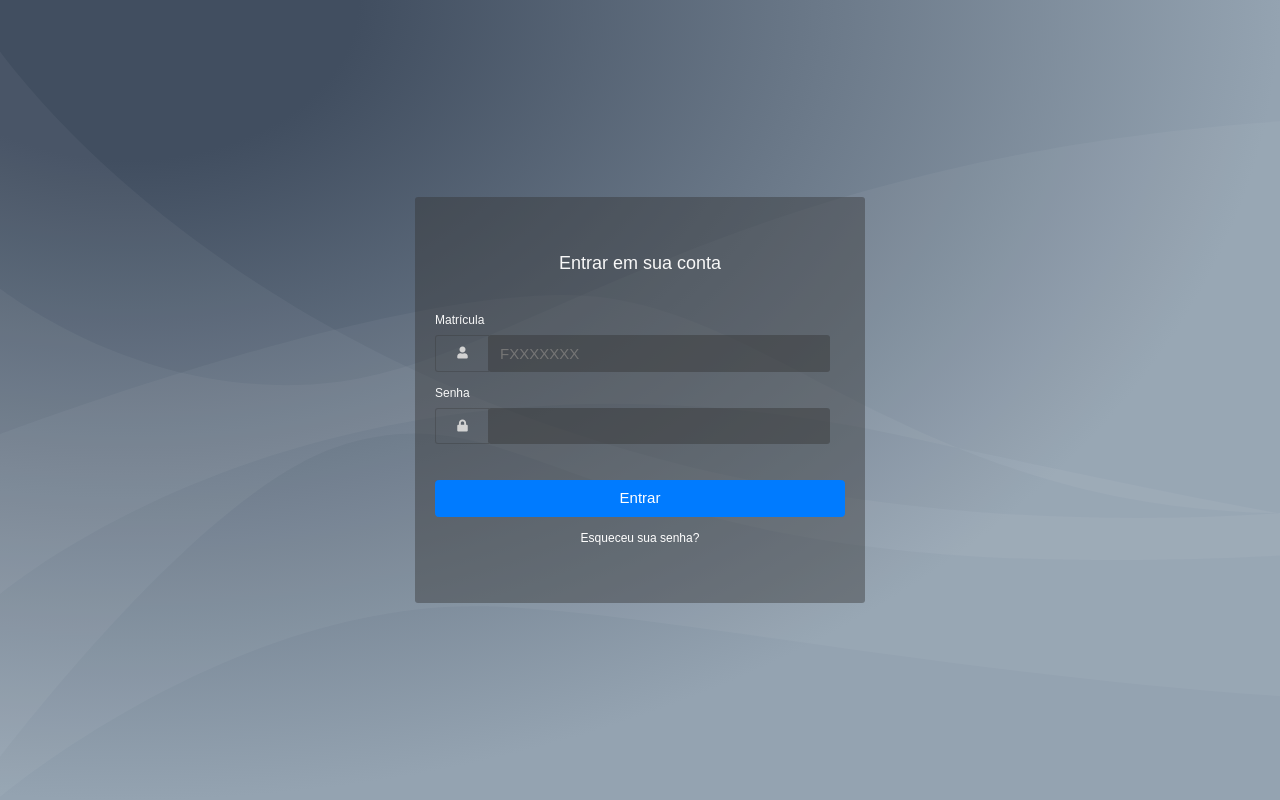
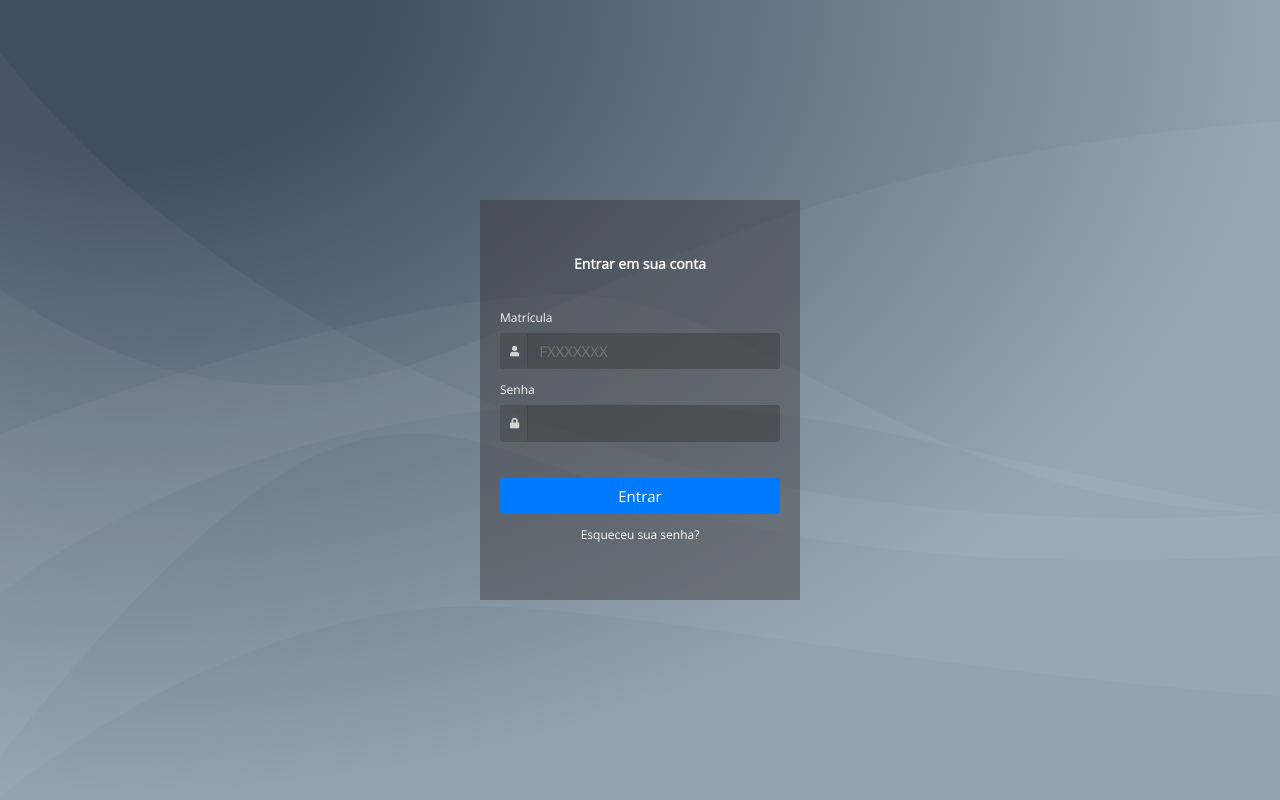
Before and after one commit to rsferreira08/siscabb, a PHP site: page / in a window 1280 px wide. Run offline with PHP 8.4, Linux system fonts and the light colour scheme.

Commit message:
login updates

```diff
--- a/assets/css/login.css
+++ b/assets/css/login.css
@@ -2,8 +2,7 @@ html,
 body {
 	height: 100%;
 	font-size: 12px;
-  font-family: sans-serif;
-  font-weight: 300;
+	font-family: "Open Sans", sans-serif;
 }
 
 body {
@@ -18,6 +17,11 @@ body {
 	background-size: cover;
 }
 
+.header {
+	font-weight: 600;
+	font-size: 14px;
+}
+
 input {
 	border: none !important;
     color: #f8f8f8 !important;
@@ -26,12 +30,12 @@ input {
 
 span>i {
 	color: rgb(210,210,210) !important;
-	width: 35px;
+	/*width: 35px;*/
 }
 
 .form-login {
 	width: 100%;
-	max-width: 450px;
+	/*max-width: 350px;*/
 	padding: 20px;
 	margin: auto;
 	color: #f8f8f8;
@@ -40,6 +44,6 @@ span>i {
 
 span {
 	border-right: none !important;
-	border-color: rgba(51,51,51,0.3) !important;
-	background-color: transparent !important;
+	border-color: transparent !important;
+	background-color: rgba(51,51,51,0.3) !important;
 }
--- a/index.php
+++ b/index.php
@@ -5,31 +5,32 @@
 	<link rel="stylesheet" type="text/css" href="assets/css/bootstrap.css">
 	<link rel="stylesheet" type="text/css" href="assets/css/fontawesome-all.css">
 	<link rel="stylesheet" type="text/css" href="assets/css/login.css">
+	<link href="https://fonts.googleapis.com/css?family=Open+Sans" rel="stylesheet">
 </head>
 <body>
-	<div class="form-login rounded">
-		<h4 class="text-center mt-5">Entrar em sua conta</h4>
+	<div class="form-login col-sm-3">
+		<h4 class="text-center mt-5 header">Entrar em sua conta</h4>
 		<form method="get">
 			<div class="mt-5">
 		    	<label for="matricula">Matrícula</label>
 		    	<div class="input-group">
-		        	<div class="input-group-prepend login-prepend">
-		        		<span class="input-group-text" id="inputGroupPrepend"><i class="fas fa-user"></i></span>
+		        	<div class="input-group-prepend">
+		        		<span class="input-group-text" id="inputGroupPrepend"><i class="fas fa-sm fa-user"></i></span>
 		        	</div>
-		        	<input type="text" class="form-control-lg col-lg-10 rounded" id="matricula" placeholder="FXXXXXXX" aria-describedby="inputGroupPrepend" required>
+		        	<input type="text" class="form-control-lg col rounded" id="matricula" placeholder="FXXXXXXX" aria-describedby="inputGroupPrepend" required>
 		      	</div>
 		    </div>
 			<div class="mt-3">
 		    	<label for="senha">Senha</label>
 		    	<div class="input-group">
 		        	<div class="input-group-prepend login-prepend">
-		        		<span class="input-group-text" id="inputGroupPrepend"><i class="fas fa-lock"></i></span>
+		        		<span class="input-group-text" id="inputGroupPrepend"><i class="fas fa-sm fa-lock"></i></span>
 		        	</div>
-		        	<input type="password" class="form-control-lg col-lg-10 rounded" id="senha" aria-describedby="inputGroupPrepend" required>
+		        	<input type="password" class="form-control-lg col rounded" id="senha" aria-describedby="inputGroupPrepend" required>
 		      	</div>
 		    </div>
 			<div class="form-group mt-5 mb-5">
-				<button class="btn btn-lg btn-primary col-lg-12 mb-3">Entrar</button>
+				<button class="btn btn-lg btn-primary col-sm-12 mb-3">Entrar</button>
 				<p class="text-center"><a href="#" style="color: white" class="text-center">Esqueceu sua senha?</a></p>
 			</div>
 		</form>
```
Lines whose indentation alone changed are shown as unchanged.
